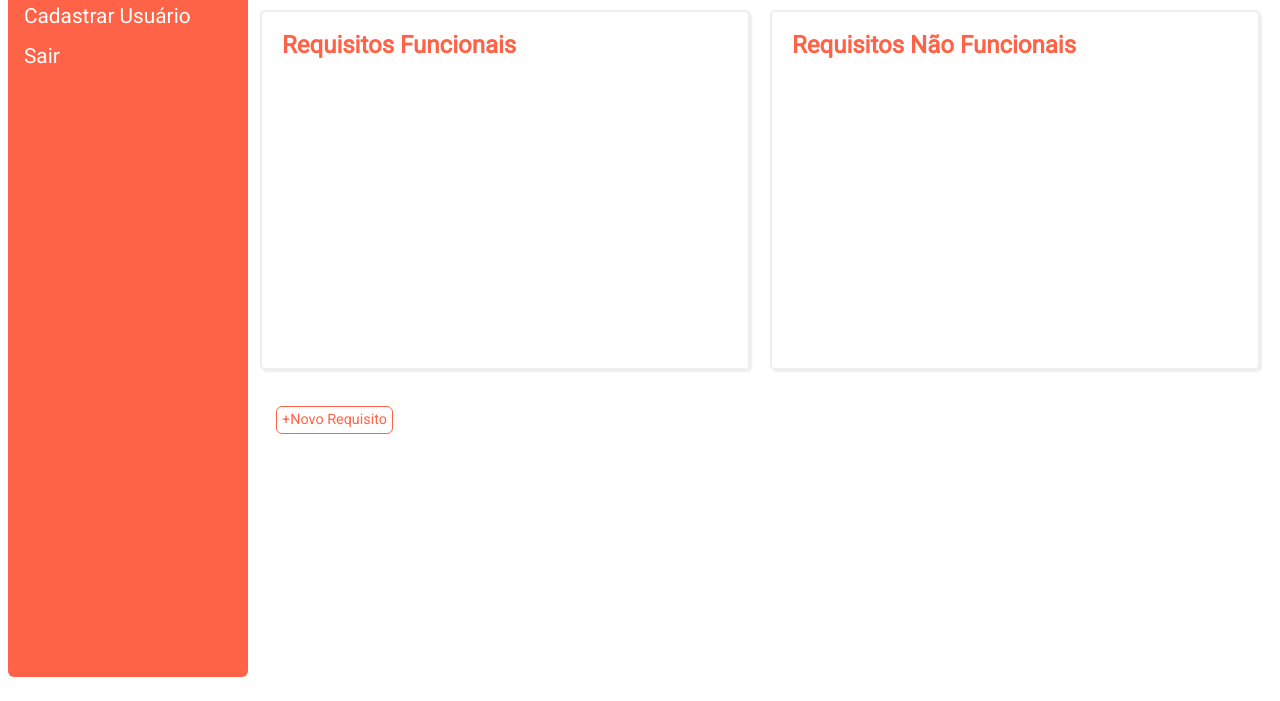
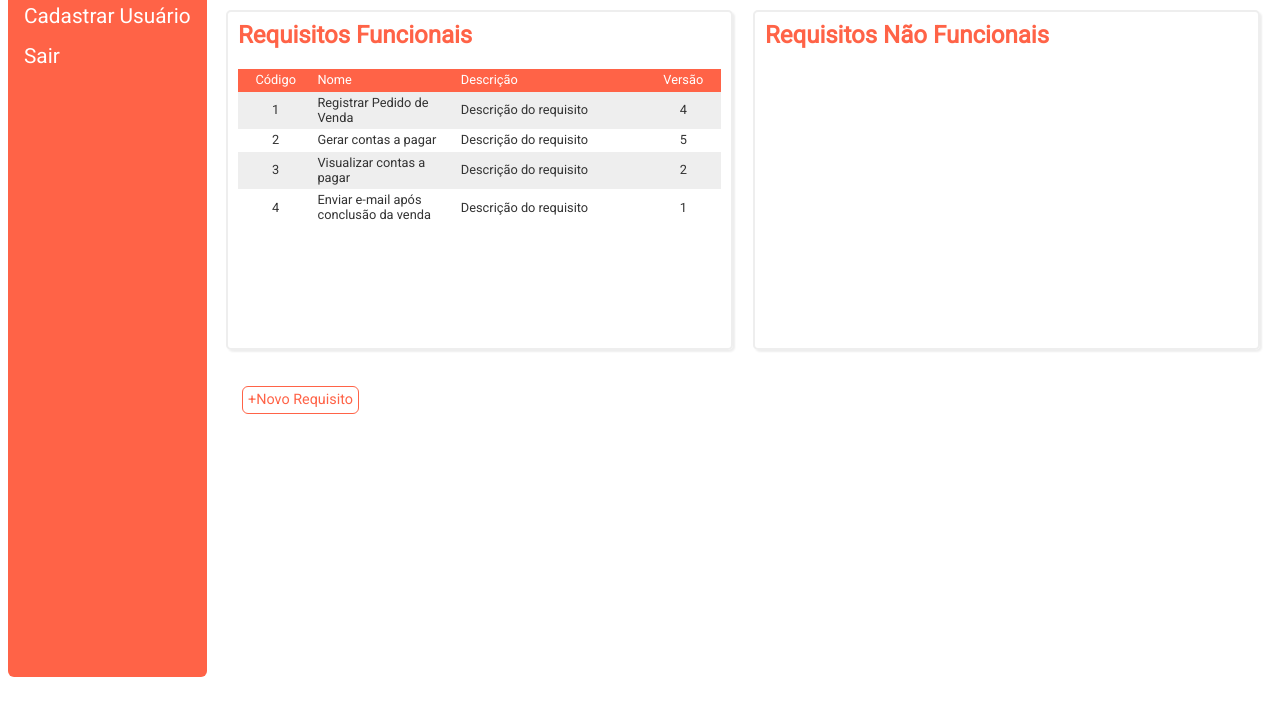
Before and after one commit to rafaelhattge/integrador_vii_2, a plain HTML site: page projeto.html in a window 1280 px wide. Shown: the part 99-800 px from the top of the page. Drawn offline with Linux system fonts and the light colour scheme.

Commit message:
Criação de tabela de requisitos

```diff
--- a/projeto.html
+++ b/projeto.html
@@ -28,6 +28,7 @@ and open the template in the editor.
     </div>
     <!--FIM DA NAVBAR-->
 
+    <!--CONTEÚDO PRINCIPAL-->
     <div class="main">
         <div>
             <h1>Projeto 1</h1>
@@ -36,9 +37,40 @@ and open the template in the editor.
 
 
         <div class="row">
-
             <div class="cartao cartao-requisitos col">
                 <h2>Requisitos Funcionais</h2>
+                <table style="width:100%">
+                    <tr>
+                      <th>Código</th>
+                      <th>Nome</th>
+                      <th>Descrição</th>
+                      <th>Versão</th>
+                    </tr>
+                    <tr>
+                      <td>1</td>
+                      <td>Registrar Pedido de Venda</td>
+                      <td>Descrição do requisito</td>
+                      <td>4</td>
+                    </tr>
+                    <tr>
+                      <td>2</td>
+                      <td>Gerar contas a pagar</td>
+                      <td>Descrição do requisito</td>
+                      <td>5</td>
+                    </tr>
+                    <tr>
+                        <td>3</td>
+                        <td>Visualizar contas a pagar</td>
+                        <td>Descrição do requisito</td>
+                        <td>2</td>
+                      </tr>
+                      <tr>
+                        <td>4</td>
+                        <td>Enviar e-mail após conclusão da venda</td>
+                        <td>Descrição do requisito</td>
+                        <td>1</td>
+                      </tr>
+                  </table>
             </div>
 
             <div class=" cartao cartao-requisitos col">
@@ -46,6 +78,8 @@ and open the template in the editor.
             </div>
         </div>
 
+
+        <!--Formulário de cadastro de requisito-->
         <div>
             <button class="button" id="botao-cadastrar" onclick="mostrarFormulario();" >+Novo Requisito</button>
             <div class="cartao" id="cadastrar-requisito" style="display:none;">
@@ -94,7 +128,9 @@ and open the template in the editor.
                 </form>
             </div>
         </div>
+        <!--Fim do formulário de cadastro de requisitos-->
     </div>
+    <!--FIM DO CONTEÚDO PRINCIPAL-->
 </body>
 
 </html>
--- a/styles.css
+++ b/styles.css
@@ -1,3 +1,4 @@
+/*Estilos Globais*/
 html {
     font-family: 'Roboto', sans-serif;
     color: #333;
@@ -13,17 +14,13 @@ h1, h2{
     margin-top: 0;
 }
 
-.center {
-    display: block;
-    margin: 50px auto;
-    width: 50%;
-}
 
+/*Estilizar Barra Lateral*/
 .sidenav {
   list-style-type: none;
   margin: 16px 0px 16px 8px;
-  padding: 0;
-  width: 240px;
+  padding: 0 0 0 0;
+  max-width: 260px;
   color: white;
   background-color: tomato;
   height: 95%;
@@ -34,7 +31,7 @@ h1, h2{
 
 .sidenav a {
     display: block;
-    padding: 8px 8px 8px 16px;
+    padding: 8px 16px 8px 16px;
     font-size: 1.3em;
     color: white;
     text-decoration: none;
@@ -53,10 +50,94 @@ h1, h2{
     color: tomato;
 }
 
+
+/*Estilizar Conteúdo Principal*/
 .main {
     padding-top: 16px;
-    padding-left: 260px;
+    padding-left: 226px;
     display: block;
+}
+
+/*Estilizar Tabelas*/
+table {
+    text-align: left;
+    font-size: 0.8rem;
+    table-layout: fixed;
+    width: 100%;
+    border-spacing: 0;
+    border-colapse: colapse;
+}
+
+th {
+    color: white;
+    font-weight: 100;
+    background-color: tomato;
+}
+
+th:nth-child(1) {
+    width: 15%;
+    text-align: center;
+}
+
+th:nth-child(2) {
+    width: 30%;
+}
+
+th:nth-child(3) {
+    width: 40%;
+}
+
+th:nth-child(4) {
+    width: 15%;
+    text-align: center;
+}
+
+td:nth-child(1) {
+    text-align: center;
+}
+
+td:nth-child(4) {
+    text-align: center;
+}
+
+th, td {
+    padding: 4px;
+}
+
+tr:nth-child(even) {
+    background-color: #EEE;
+}
+
+.center {
+    display: block;
+    margin: 50px auto;
+    width: 50%;
+}
+
+/*Estilizar Cartões*/
+.cartao {
+    padding: 10px;
+    display: block;
+    border-radius: 5px;
+    position: relative;
+    border: 2px solid #EEE;
+    box-shadow: 2px 2px 2px #EEE;
+}
+
+.cartao:hover {
+    border-color: tomato;
+    box-shadow: 2px 2px 2px tomato;
+}
+
+.cartao-projeto {
+    max-width: 30%;
+    height: 200px;
+    margin-bottom: 20px;
+
+}
+
+.cartao-projeto a{
+    position: absolute;
 }
 
 .row {
@@ -68,60 +149,13 @@ h1, h2{
     margin-bottom: 20px;
 }
 
-.cartao {
-    border-radius: 5px;
-    border: 2px solid #EEE;
-    box-shadow: 2px 2px 2px #EEE;
+.cartao-requisitos {
+    height: 316px;
+    position: relative;
+    overflow: auto;
 }
 
-.cartao:hover {
-    border-color: tomato;
-    box-shadow: 2px 2px 2px tomato;
-}
-
-.cartao-projeto {
-    padding: 20px;
-    display: block;
-    max-width: 30%;
-    height: 200px;
-    margin-bottom: 20px;
-    position: relative;
-}
-
-.cartao-projeto a{
-    position: absolute;
-}
-
-.cartao-requisitos {
-    padding: 20px;
-    display: block;
-    height: 316px;
-
-    border-radius: 5px;
-    border: 2px solid #EEE;
-    box-shadow: 2px 2px 2px #EEE;
-    position: relative;
-}
-
-.button {
-    min-width: 80px;
-    font-size: 0.9em;
-    text-decoration: none;
-    color: tomato;
-    background-color: #FFF;
-    border: 1px solid tomato;
-    border-radius: 6px;
-    margin: 16px;
-    padding: 5px;
-    right: 0;
-    bottom: 0;
-}
-
-.button:hover {
-    color: #FFF;
-    background: tomato;
-}
-
+/*Estilizar Login*/
 #login-title {
     margin-top: 20px;
     text-align: center;
@@ -148,34 +182,7 @@ h1, h2{
     margin-right: 20px;
 }
 
-/*Formatar formulários*/
-
-/*
-.form-cadastrar-usuario {
-    display: table;
-}
-
-.form-cadastrar-usuario p {
-    display: table-row;
-}
-
-.form-cadastrar-usuario label {
-    display: table-cell;
-    text-align: right;
-}
-
-.form-cadastrar-usuario input {
-    display: table-cell;
-}
-
-
-.textarea-label {
-    vertical-align: top;
-    horizontal-align: right;
-}
-
-*/
-
+/*Estilizar formulários*/
 #login-form {
     padding: 16px;
     border-radius: 5px;
@@ -206,3 +213,23 @@ label {
 .radio-align {
     padding-top: 6px;
 }
+
+/*Estilizar Botões*/
+.button {
+    min-width: 80px;
+    font-size: 0.9em;
+    text-decoration: none;
+    color: tomato;
+    background-color: #FFF;
+    border: 1px solid tomato;
+    border-radius: 6px;
+    margin: 16px;
+    padding: 5px;
+    right: 0;
+    bottom: 0;
+}
+
+.button:hover {
+    color: #FFF;
+    background: tomato;
+}
```
